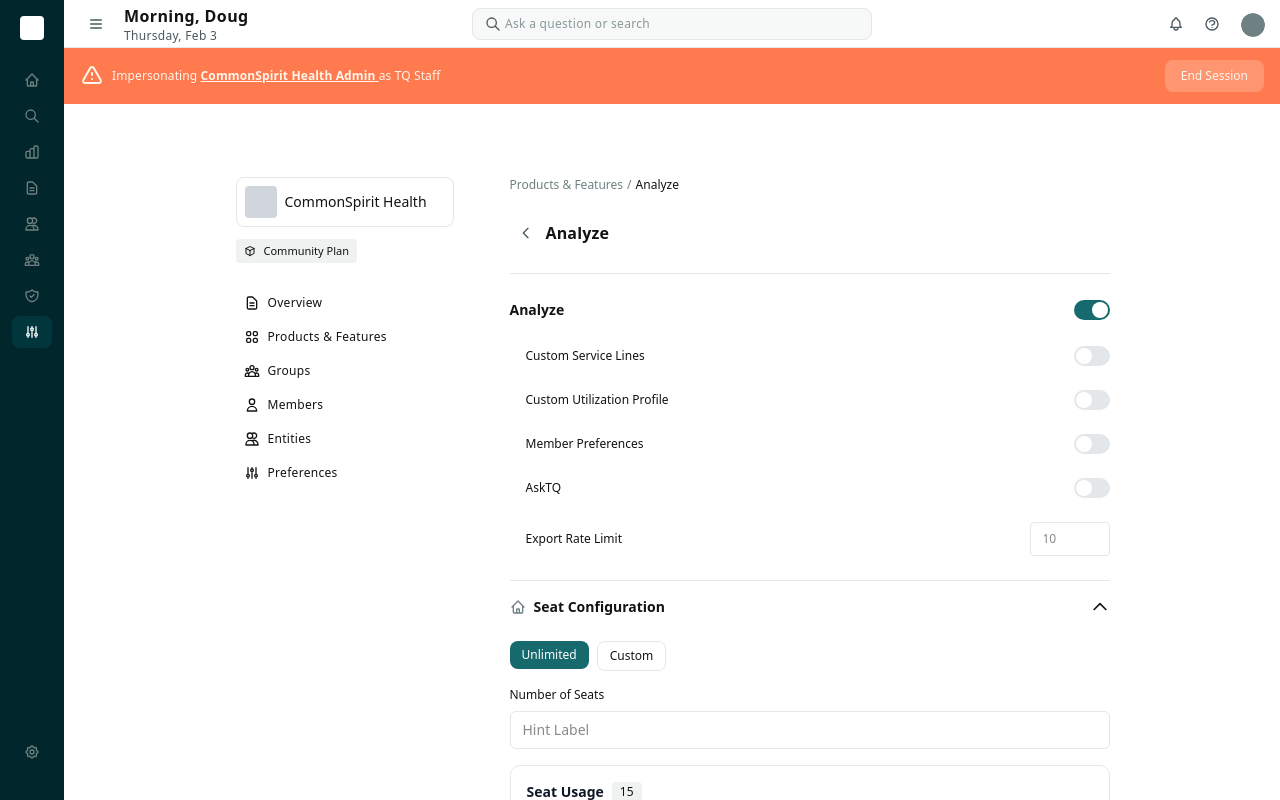
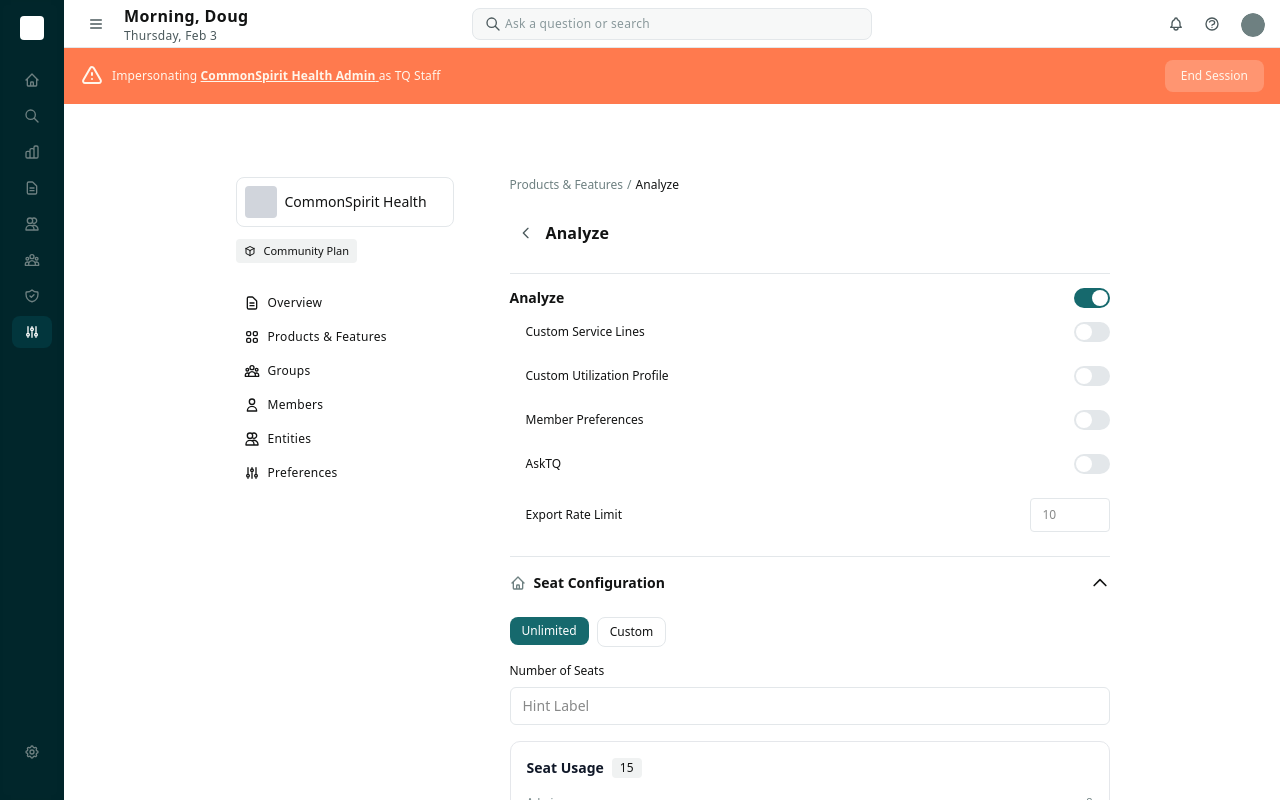
Before and after one commit to damonstrick/adminapp, a Next.js app: page /permissions/products/analyze in a window 1280 px wide. Built offline with nearby package versions, Linux system fonts and the light colour scheme.

Commit message:
Fix padding: 24px from top of text to top border, 24px from bottom of text to bottom border

```diff
--- a/components/ProductEntitlement.tsx
+++ b/components/ProductEntitlement.tsx
@@ -735,8 +735,8 @@ export default function ProductEntitlement() {
       </div>
 
       {/* Analyze Section */}
-      <div className="border-b border-[#e3e7ea] border-solid box-border flex flex-col gap-2 items-start px-0 pt-[24px] relative shrink-0 w-full" style={{ paddingBottom: analyzeOpen ? '24px' : '0px' }}>
-        <div className="w-full flex items-center gap-2 h-6" style={{ marginBottom: analyzeOpen ? '16px' : '0px', paddingBottom: analyzeOpen ? '0px' : '24px' }}>
+      <div className="border-b border-[#e3e7ea] border-solid box-border flex flex-col gap-2 items-start px-0 relative shrink-0 w-full" style={{ paddingBottom: analyzeOpen ? '24px' : '0px' }}>
+        <div className="w-full flex items-center gap-2 h-6 pt-[24px]" style={{ marginBottom: analyzeOpen ? '16px' : '0px', paddingBottom: analyzeOpen ? '0px' : '24px' }}>
           <button
             onClick={() => setAnalyzeOpen(!analyzeOpen)}
             className="flex items-center gap-2 flex-1 h-6"
```
